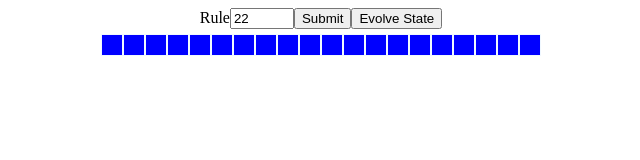
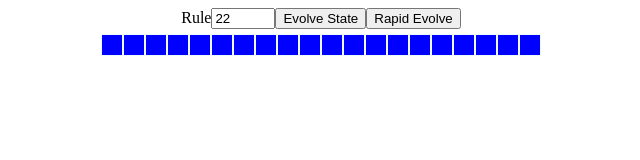
Before and after one commit to JohYoshida/cellular-automata, a React (Create React App) app: page / in a window 1280 px wide. Shown: the top 160 px of the page, without its empty margins (319-959 px from the left). Built offline with nearby package versions, Linux system fonts and the light colour scheme.

Commit message:
Add Rapid Evolve function

```diff
--- a/src/App.js
+++ b/src/App.js
@@ -22,7 +22,7 @@ class App extends Component {
           rule={rule}
           updateRule={this.updateRule}
           evolveState={this.evolveState}
-          submit={this.submit}
+          rapidEvolve={this.rapidEvolve}
         />
         <Board
           rule={rule}
@@ -41,10 +41,6 @@ class App extends Component {
   };
 
 
-  submit = () => {
-    console.log("submit");
-  }
-
   evolveState = () => {
     const { data, rule, x } = this.state;
     const state = [];
@@ -57,6 +53,12 @@ class App extends Component {
     }
     data.push(state);
     this.setState({ data });
+  }
+
+  rapidEvolve = () => {
+    for (var i = 0; i < 20; i++) {
+      this.evolveState();
+    }
   }
 }
 
--- a/src/components/Controls.jsx
+++ b/src/components/Controls.jsx
@@ -15,11 +15,11 @@ class Controls extends Component {
           value={this.props.rule}
           onChange={evt => this.props.updateRule(evt)}
         />
-        <button type="button" onClick={this.props.submit}>
-          Submit
-        </button>
         <button type="button" onClick={this.props.evolveState}>
           Evolve State
+        </button>
+        <button type="button" onClick={this.props.rapidEvolve}>
+          Rapid Evolve
         </button>
       </div>
     );
```
